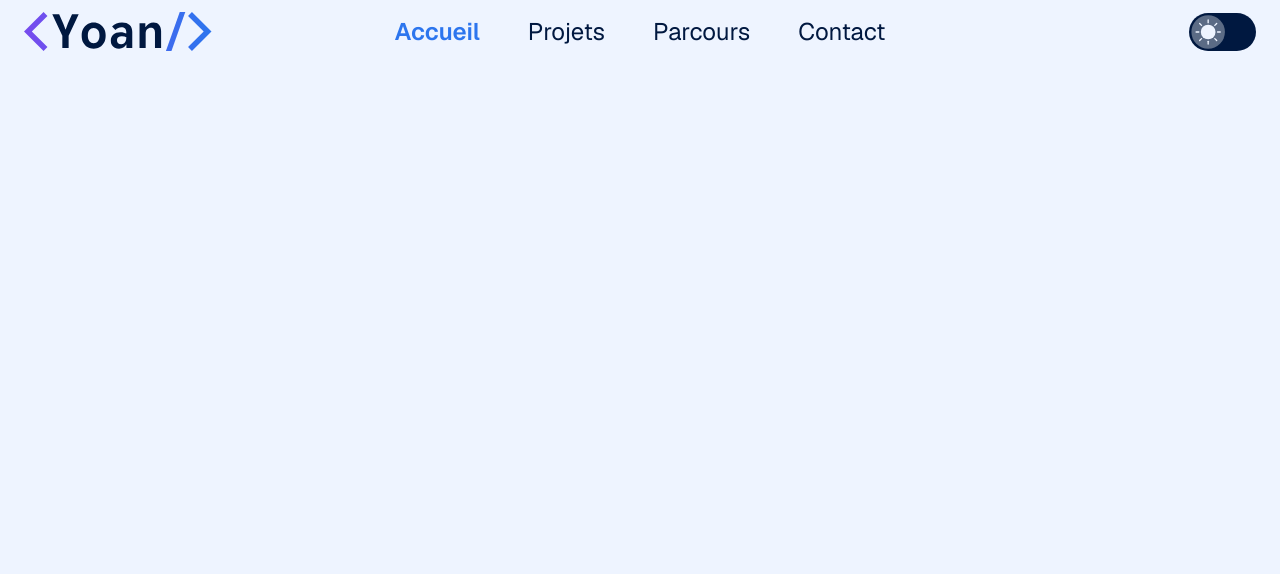
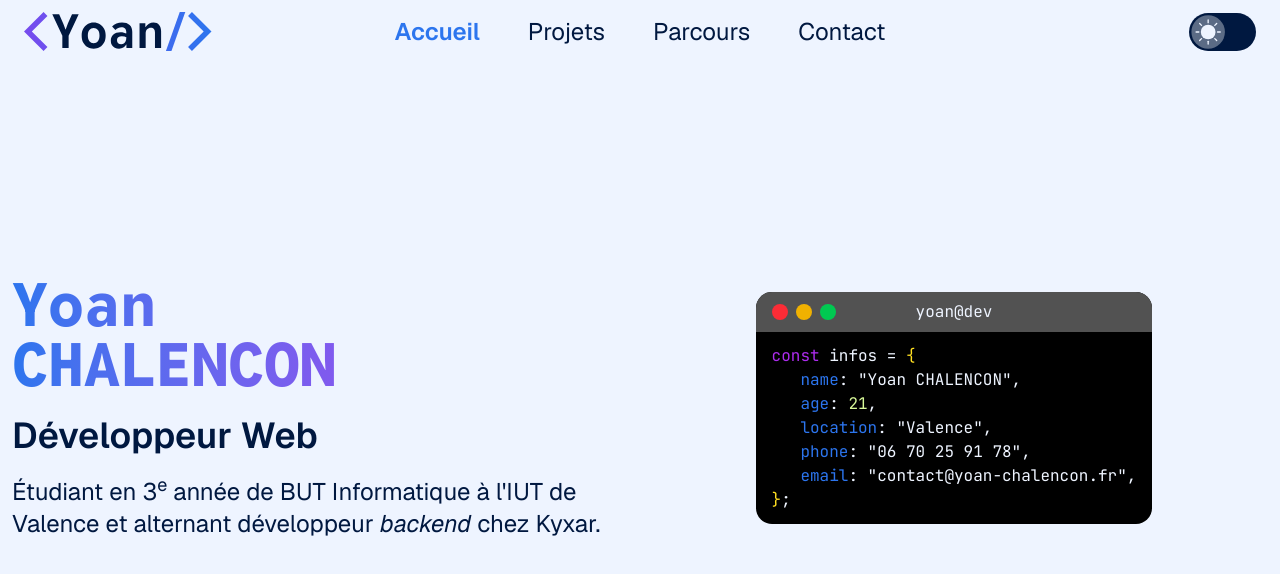
Before and after one commit to Yoan-CHALENCON/site, a React (Vite) app: page / in a window 1280 px wide. Shown: the top 574 px of the page. Built offline with nearby package versions, Linux system fonts and the light colour scheme.

Commit message:
✨ Add Hero section (with titles & terminal)

```diff
--- /dev/null
+++ b/src/ components/Hero.tsx
@@ -0,0 +1,39 @@
+import Terminal from "./Terminal";
+
+export default function Hero() {
+  return (
+    <section className="flex p-3">
+      <section className="flex w-1/2 flex-col gap-5">
+        <h1 className="font-logo from-primary to-secondary bg-linear-to-r bg-clip-text text-6xl font-bold text-transparent">
+          Yoan <br />
+          CHALENCON
+        </h1>
+        <h2 className="text-4xl font-semibold">Développeur Web</h2>
+        <h3 className="text-2xl">
+          &Eacute;tudiant en 3<sup>e</sup> année de BUT Informatique à l'IUT de
+          Valence et alternant développeur <em>backend</em> chez Kyxar.
+        </h3>
+      </section>
+      <section className="flex w-1/2 items-center justify-center">
+        <Terminal title="yoan@dev">
+          <span className="text-secondary">const</span> infos ={" "}
+          <span className="text-yellow-300">{"{"}</span>
+          <br /> <span className="text-primary">&nbsp;&nbsp;&nbsp;name</span>:
+          "Yoan CHALENCON",
+          <br /> <span className="text-primary">
+            &nbsp;&nbsp;&nbsp;age
+          </span>: <span className="text-lime-200">21</span>,
+          <br />{" "}
+          <span className="text-primary">&nbsp;&nbsp;&nbsp;location</span>:
+          "Valence",
+          <br /> <span className="text-primary">&nbsp;&nbsp;&nbsp;phone</span>:
+          "06 70 25 91 78",
+          <br /> <span className="text-primary">&nbsp;&nbsp;&nbsp;email</span>:
+          "contact@yoan-chalencon.fr",
+          <br />
+          <span className="text-yellow-300">{"}"}</span>;
+        </Terminal>
+      </section>
+    </section>
+  );
+}
--- /dev/null
+++ b/src/ components/Main.tsx
@@ -0,0 +1,11 @@
+type Props = {
+  children: React.ReactNode;
+};
+
+export default function Main(props: Props) {
+  return (
+    <main className="mx-auto mt-50 flex max-w-7xl flex-col gap-16">
+      {props.children}
+    </main>
+  );
+}
--- /dev/null
+++ b/src/ components/Terminal.tsx
@@ -0,0 +1,21 @@
+type Props = {
+  children: React.ReactNode;
+  title?: string;
+};
+
+export default function Terminal(props: Props) {
+  return (
+    <section className="w-fit rounded-2xl bg-black">
+      <div className="flex rounded-t-2xl bg-neutral-600 px-4 py-3">
+        <section className="flex flex-1 gap-2">
+          <div className="h-4 w-4 rounded-full bg-red-500"></div>
+          <div className="h-4 w-4 rounded-full bg-yellow-500"></div>
+          <div className="h-4 w-4 rounded-full bg-green-500"></div>
+        </section>
+        <p className="text-light font-mono leading-none">{props.title ?? ""}</p>
+        <div className="flex-1"></div>
+      </div>
+      <p className="text-light px-4 py-3 font-mono">{props.children}</p>
+    </section>
+  );
+}
--- a/src/pages/Home.tsx
+++ b/src/pages/Home.tsx
@@ -1,9 +1,14 @@
 import Header from "../ components/Header";
+import Hero from "../ components/Hero";
+import Main from "../ components/Main";
 
 export default function Home() {
   return (
     <>
       <Header />
+      <Main>
+        <Hero />
+      </Main>
     </>
   );
 }
```
